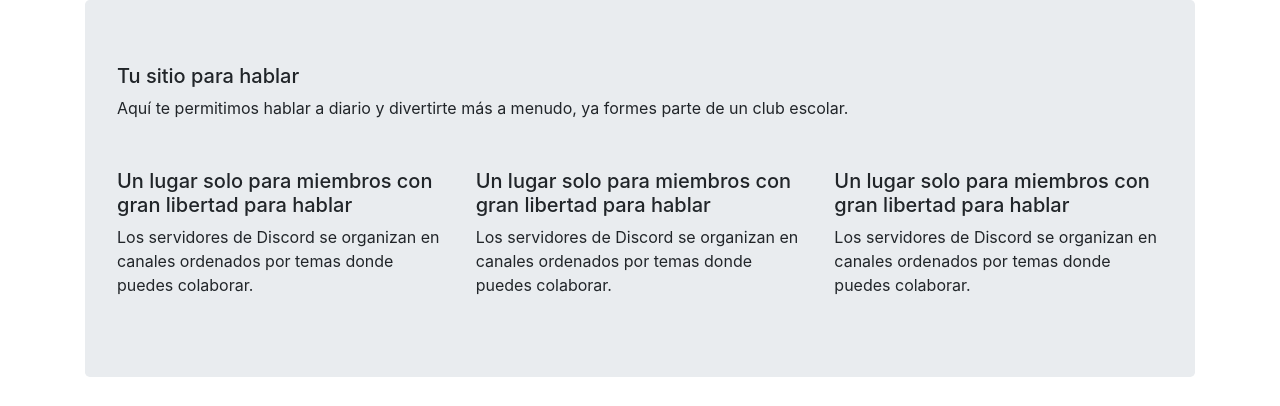
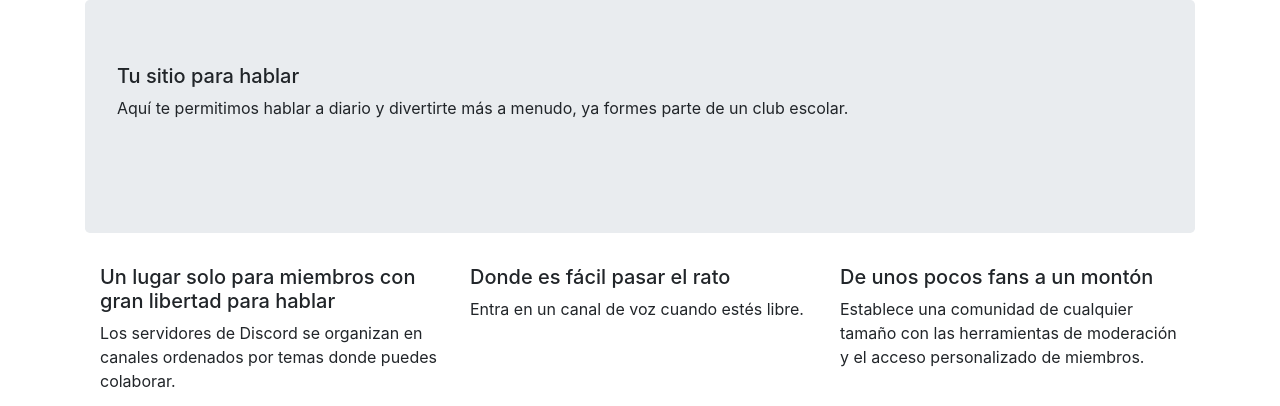
Before and after one commit to FeliPrado31/Simple-HTML-page, a website: page index.html in a window 1280 px wide. Shown: the top 406 px of the page. Drawn offline with nearby package versions, Linux system fonts and the light colour scheme.

Commit message:
upgrade site

```diff
--- a/index.html
+++ b/index.html
@@ -46,6 +46,10 @@
             formes parte de un club escolar.
           </p>
           <hr />
+        </div>
+      </header>
+
+      <div class="container">
         <div class="d-flex flex-row flex-wrap">
           <div class="row">
             <div class="col">
@@ -53,32 +57,29 @@
                 Un lugar solo para miembros con gran libertad para hablar
               </h5>
               <p>
-                  Los servidores de Discord se organizan en canales ordenados
-                  por temas donde puedes colaborar.
+                Los servidores de Discord se organizan en canales ordenados por
+                temas donde puedes colaborar.
               </p>
             </div>
             <div class="col">
               <h5>
-                  Un lugar solo para miembros con gran libertad para hablar
+                Donde es fácil pasar el rato
               </h5>
               <p>
-                  Los servidores de Discord se organizan en canales ordenados
-                  por temas donde puedes colaborar.
+                Entra en un canal de voz cuando estés libre.
               </p>
             </div>
             <div class="col">
               <h5>
-                  Un lugar solo para miembros con gran libertad para hablar
+                De unos pocos fans a un montón
               </h5>
               <p>
-                  Los servidores de Discord se organizan en canales ordenados
-                  por temas donde puedes colaborar.
+                Establece una comunidad de cualquier tamaño con las herramientas de moderación y el acceso personalizado de miembros.
               </p>
             </div>
           </div>
         </div>
       </div>
-      </header>
 
       <main>
         <div class="container">
```
Lines whose indentation alone changed are shown as unchanged.
